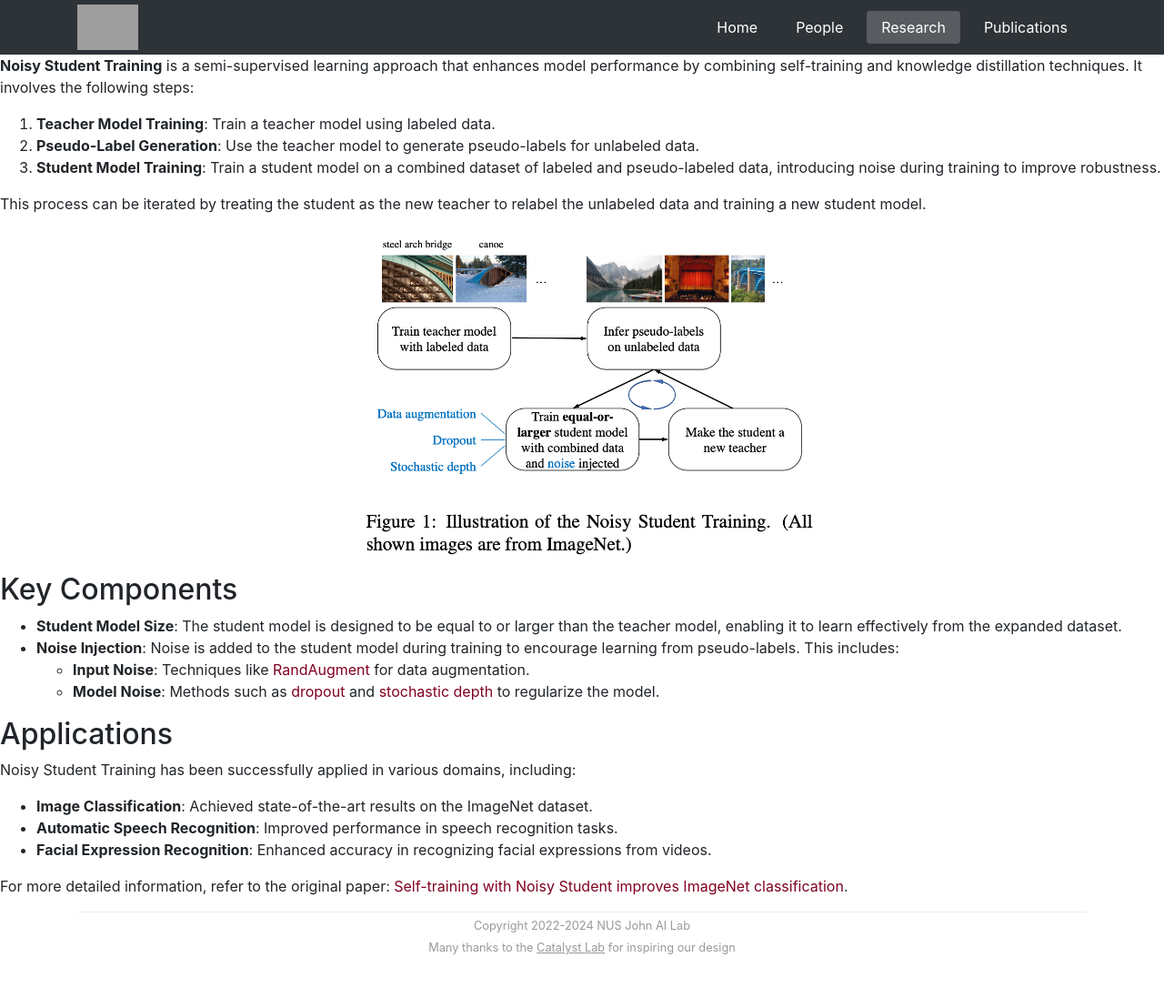
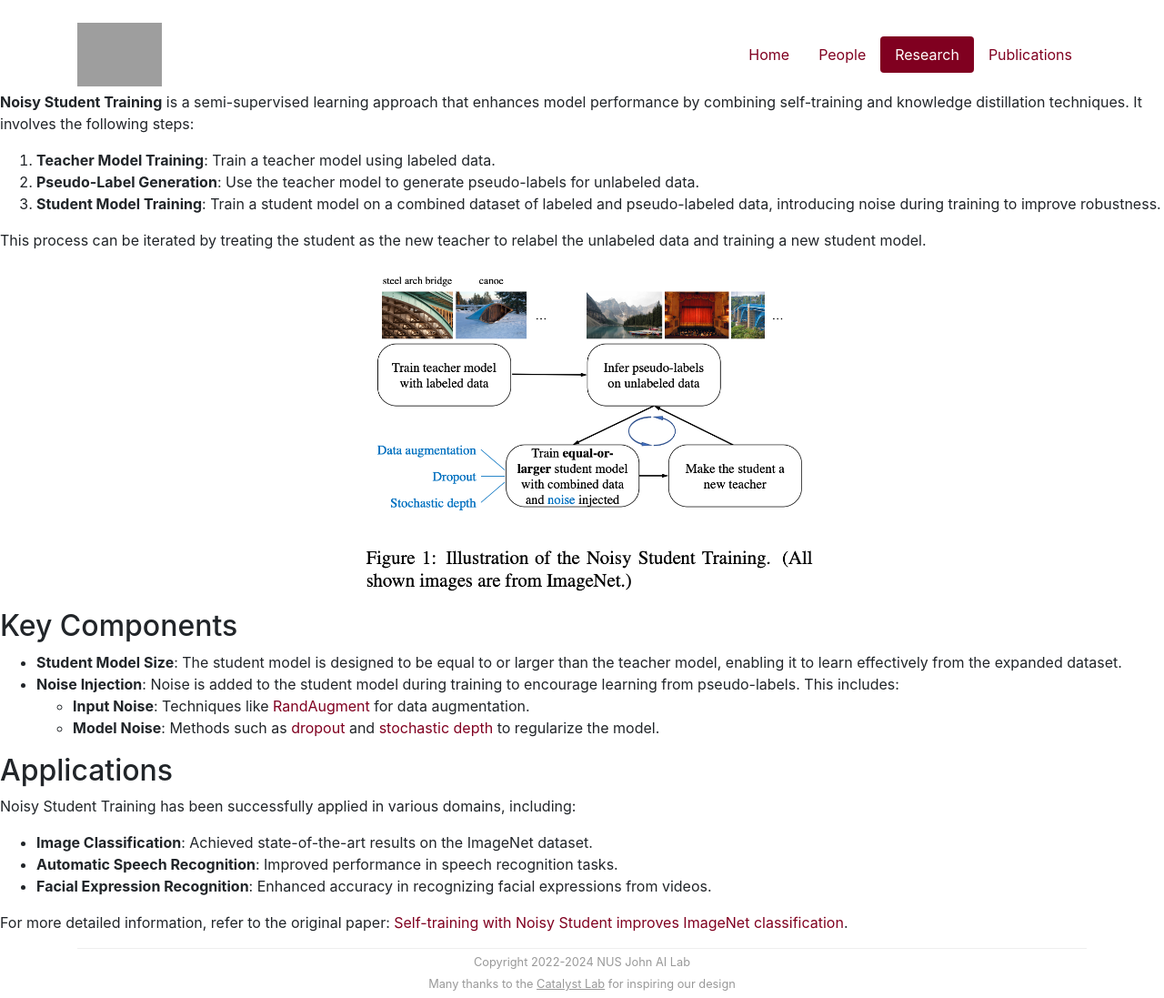
Before and after one commit to John-AI-Lab/John-AI-Lab.github.io, a Jekyll site: the page built from _projects/NoisyStudent.md, in a window 1280 px wide. Shown: the whole page at 91% size. Built offline with Jekyll 4.4.1, drawn with Linux system fonts in a browser that asks for light colours; nearby versions of some CDN libraries; before the commit the page ends 1057 px from its top, so only the background shows below that; grey boxes are pictures that could not be loaded.

Commit message:
finalize version 0.0.1

```diff
--- a/css/group.scss
+++ b/css/group.scss
@@ -8,98 +8,11 @@
     scroll-behavior: smooth;
 }
 
-// New navbar styles
-.top-navbar {
-    background-color: #2e3338;
-    height: 60px; // Reduced from 70px
-    width: 100%;
-    padding: 5px 0; // Add some padding top and bottom
-
-    .navbar-brand {
-        padding: 0; // Remove padding to prevent logo cutoff
-        display: flex; // Use flexbox for better alignment
-        align-items: center; // Center align the logo vertically
-
-        img {
-            height: 50px; // Adjust logo height to fit navbar
-            width: auto; // Maintain aspect ratio
-            margin: 0; // Remove any margins
-        }
-    }
-
-    .container {
-        height: 100%; // Make container fill navbar height
-        display: flex;
-        align-items: center; // Center everything vertically
-        justify-content: space-between;
-    }
-
-    .nav-pills {
-        margin: 0;
-        height: 100%; // Make navigation fill height
-        display: flex;
-        align-items: center;
-
-        .nav-link {
-            color: white;
-            padding: 6px 16px; // Slightly reduced padding
-            margin: 0 5px;
-            border-radius: 4px;
-
-            &:hover {
-                background-color: rgba(255, 255, 255, 0.1);
-            }
-
-            &.active {
-                background-color: rgba(255, 255, 255, 0.2);
-            }
-        }
-    }
+body {
+    padding-top: 20px;
 }
 
-// Hero section styles
-.hero-section {
-    position: relative;
-    height: 60vh;  // Reduced from 100vh to make it shorter
-    max-width: 1200px;  // Set a max-width to match container width
-    margin: 0 auto;  // Center the container
-    background: url('../img/hero-bg.jpg') no-repeat center center;
-    background-size: cover;
-    display: flex;
-    align-items: center;
-    justify-content: center;
-    margin-bottom: 2rem;
-    border-radius: 8px;  // Optional: adds rounded corners
-    overflow: hidden;  // Ensures the image stays within border-radius
-
-    .hero-content {
-        text-align: center;
-        color: white;
-        padding: 2rem;
-        // position: absolute;  // Changed to absolute positioning
-        // top: 38%;  // Adjust this value to move text up/down
-        // left: 60%;
-        // transform: translate(-50%, -50%);
-        // width: 100%;
-
-        h1 {
-            font-size: 4.5rem;
-            margin-bottom: 1rem;
-            text-shadow: 2px 2px 4px rgba(0, 0, 0, 0.5);
-        }
-
-        p {
-            font-size: 1.5rem;
-            text-shadow: 1px 1px 2px rgba(0, 0, 0, 0.5);
-        }
-    }
-}
-
-// Add some spacing at the top of the hero section
-.hero-section {
-    margin-top: 2rem;  // Adds space between navbar and hero section
-}
-
+// Navigation styles from previous version
 .nav-pills .nav-link.active, .nav-pills .show>.nav-link {
     color: #fff;
     background-color: #800020;
@@ -109,98 +22,50 @@
     color: #800020;
 }
 
-.mission-section {
-    padding: 4rem 0;
-    text-align: center;
+// Hero section styles
+.hero-section {
+    height: 50vh;       // Controls vertical span - adjust this value to crop more/less
     max-width: 1200px;
-    margin: 0 auto;
+    margin: 2rem auto;
+    background: url('../img/hero-bg.jpg') no-repeat center 5%;  // The 40% controls which part of the image is shown
+    background-size: cover;
+    display: flex;
+    align-items: center;
+    justify-content: center;
+    margin-bottom: 2rem;
+    border-radius: 8px;
+    overflow: hidden;
 
-    .mission-title {
-        font-size: 2.5rem;
-        color: #2c3e50;
+    .hero-content {
         text-align: center;
-        margin-bottom: 3rem;
-        position: relative;
-        display: inline-block;
+        color: white;
+        padding: 2rem;
 
-        &:after {
-            content: '';
-            position: absolute;
-            bottom: -10px;
-            left: 50%;
-            transform: translateX(-50%);
-            width: 100px;
-            height: 3px;
-            background-color: #800020;
-        }
-    }
-
-    .mission-statement {
-        .mission-line {
-            font-size: 2rem;
-            line-height: 1.6;
-            color: #2c3e50;
-            margin: 0.3rem 0;
-            letter-spacing: 1px;
-            font-weight: 400;
-
-            &.highlight {
-                color: #800020;
-                font-weight: 600;
-
-                &.just-kidding {
-                    font-style: italic;
-                    font-weight: 700;
-                }
-
-                .underline {
-                    text-decoration: underline;
-                }
-
-                a {
-                    color: #800020;
-                    text-decoration: underline;
-                    transition: color 0.3s ease;
-
-                    &:hover {
-                        color: #600018; // Manually darkened version of #800020
-                        text-decoration: underline;
-                    }
-                }
-            }
+        h1 {
+            font-size: 4.5rem;
+            margin-bottom: 1rem;
+            font-weight: 600;
+            letter-spacing: 2px;
+            text-shadow:
+                2px 2px 8px rgba(0, 0, 0, 0.7),
+                -2px -2px 8px rgba(0, 0, 0, 0.7);
         }
     }
 }
 
-.mt-5 {
-    margin-top: 5rem !important;
-}
-
-.mt-2 {
-    margin-top: 0rem !important;
-}
-
-/* Space out content a bit */
-body {
-    padding-top: 0;
-}
-
 .header {
-    border-bottom: none;
-    padding-bottom: 15px;
-    margin-bottom: 20px;
-    text-align: center;
+    width: 100%;
+    background-color: white;  // Ensure background covers the line
 }
 
 .footer {
-    /* padding-top: 19px; */
     color: $gray;
     border-top: 1px solid $light-gray;
     text-align: center;
     font-size: 0.8em;
 
     p {
-        margin: 5px 0;  /* Even smaller gap */
+        margin: 5px 0;
     }
 
     a:link, a:visited {
@@ -210,18 +75,38 @@
 }
 
 #topbar {
-    padding-top: 10px;
+    padding: 15px 0;
+    max-width: 1200px;
+    margin: 0 auto;
+    height: 80px;
+    display: flex;
+    align-items: center;
+    justify-content: space-between;  // Space between logo and nav items
+}
+
+// Separator line
+.separator-container {
+    width: 100%;
+    padding-top: 0px;  // Match the height of topbar to prevent overlap
+}
+
+.separator {
+    max-width: 1200px;
+    margin: 0 auto;
+    border-bottom: 1px solid $light-gray;
+    margin-top: 0;      // Remove top margin
+    margin-bottom: 2rem;
+    clear: both;        // Ensure it clears any floated elements
 }
 
 .fa {
     color: $gray;
 }
+
 a > .fa {
-    // make sure that font-awesome icons are underlined in links
     display: inline;
 }
 
-/* Jumbotron */
 .jumbotron {
     text-align: justify;
     padding-top: 1.5em;
@@ -229,12 +114,12 @@
     font-size: 125%
 }
 
-/* Group logo */
 #logo {
-    margin: 0; // Remove the negative margins
+    height: 70px;  // Adjust based on your logo size
+    width: auto;
+    margin: 0;     // Remove any margin that might cause overlap
 }
 
-/* Front page news. */
 ul.news {
     .date {
         color: $gray;
@@ -242,7 +127,7 @@
     }
 
     > li {
-        margin-top: 2em; /* Increased space between news items */
+        margin-top: 2em;
     }
 }
 
@@ -265,7 +150,7 @@
 }
 
 .profile {
-    object-fit: cover; // makes sure it's cropped
+    object-fit: cover;
 }
 
 .noprofile {
--- a/index.html
+++ b/index.html
@@ -18,6 +18,10 @@
     width: 8
     image: true
 ---
+
+<div class="separator-container">
+  <div class="separator"></div>
+</div>
 
 <!-- Hero Section -->
 <div class="hero-section">
```
Also changed, not shown: 3 other files.
